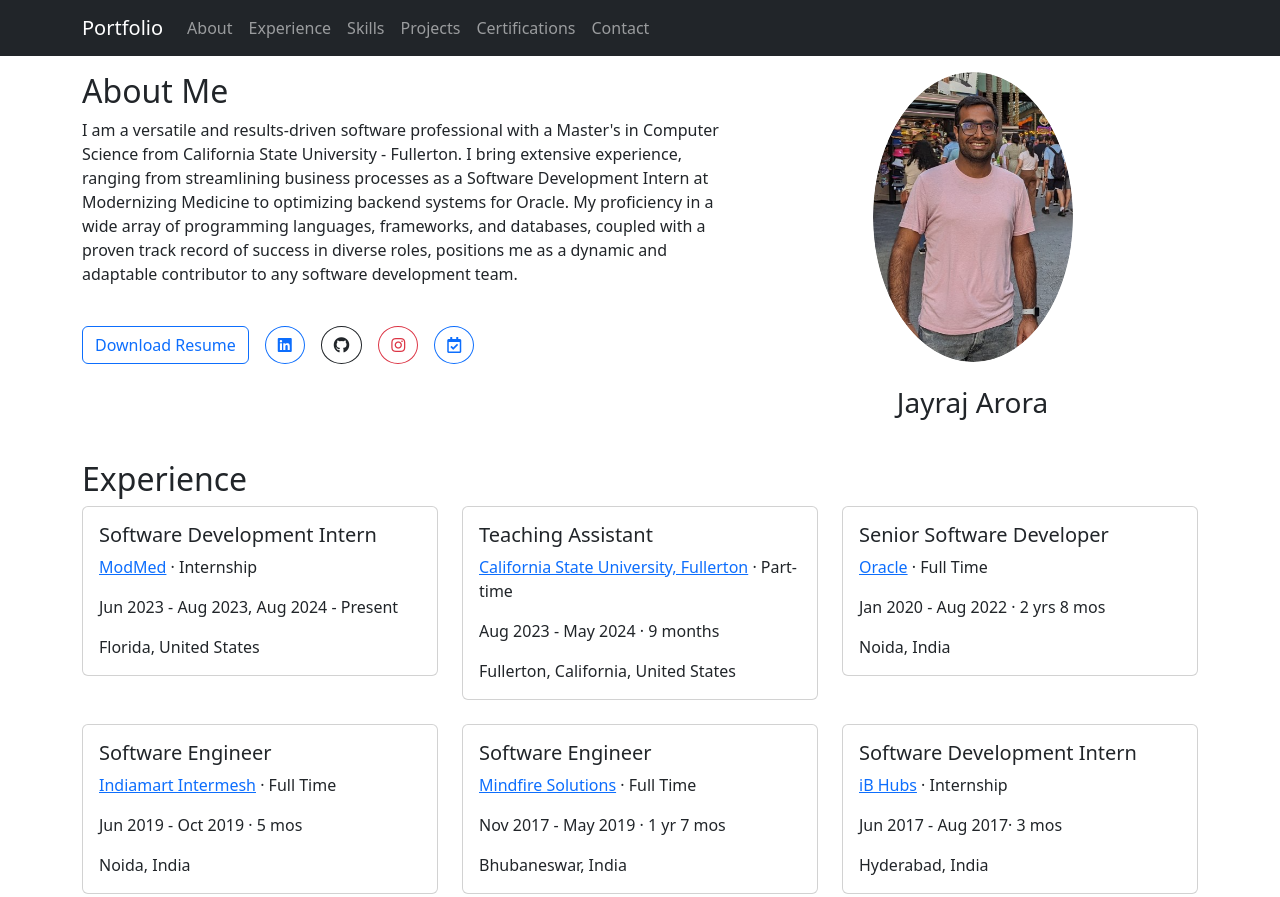
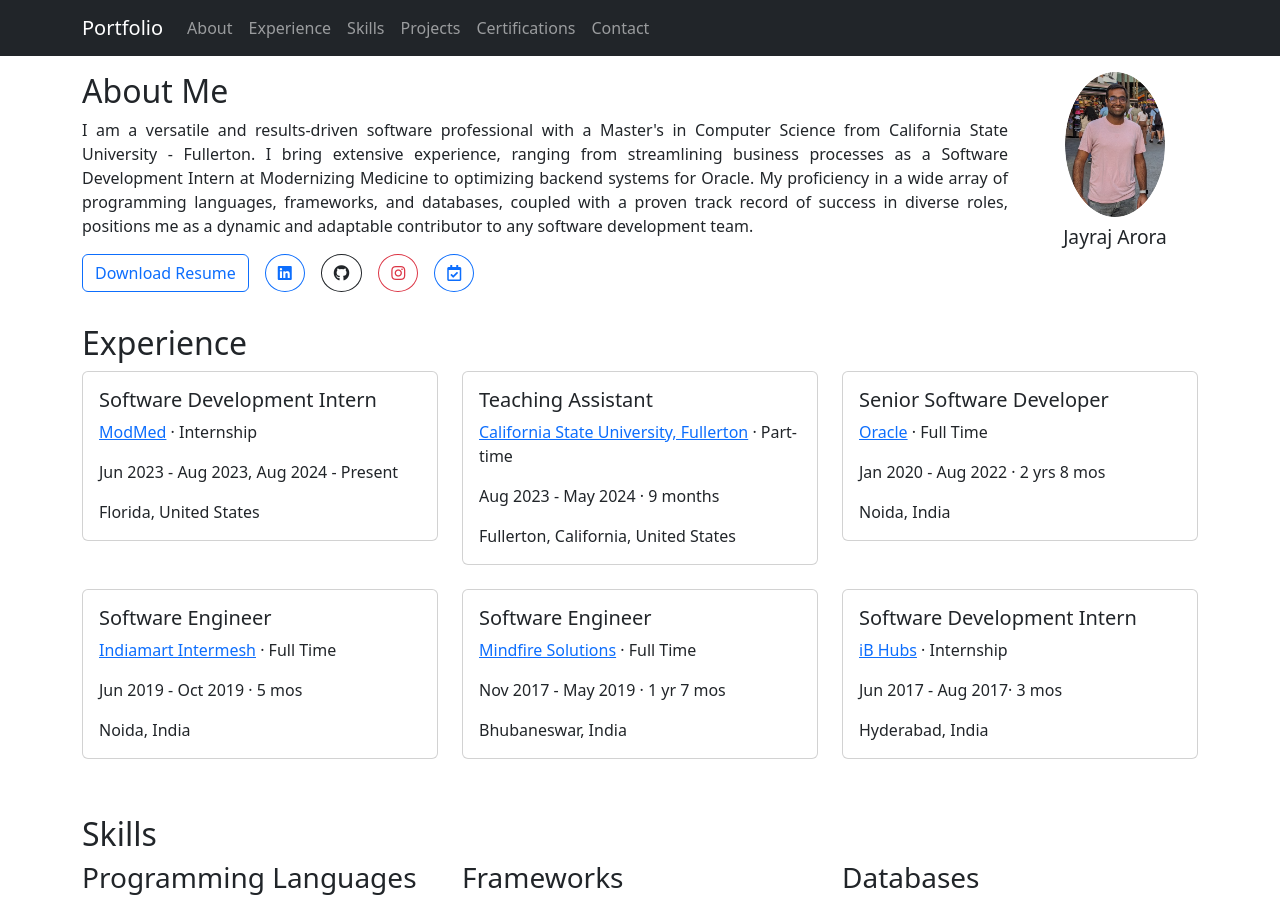
Before and after one commit to JAYRAJARORA/jayrajarora.github.io, a plain HTML site: page index.html in a window 1280 px wide. Shown: the top 897 px of the page. Drawn offline with nearby package versions, Linux system fonts and the light colour scheme.

Commit message:
Removed extra spacing in About Section

```diff
--- a/index.html
+++ b/index.html
@@ -71,15 +71,24 @@
     <section id="about" class="py-3">
         <div class="container">
             <div class="row">
-                <div class="col-md-7">
+                <div class="col-md-10">
                     <h2>About Me</h2>
-                    <p>I am a versatile and results-driven software professional with a Master's in Computer Science
+                    <p style="text-align: justify;">I am a versatile and results-driven software professional with a Master's in Computer Science
                         from California State University - Fullerton. I bring extensive experience, ranging from
                         streamlining business processes as a Software Development Intern at Modernizing Medicine to optimizing backend systems for Oracle.
                         My proficiency in a wide array of programming languages, frameworks, and databases, coupled with a proven track record of success
                         in diverse roles, positions me as a dynamic and adaptable contributor to any software development team.
                     </p>
-                    <br>
+                </div>
+                <div class="col-md-2 text-center" style="padding: 0; margin: 0;">
+                    <div style="display: flex; flex-direction: column; align-items: center;">
+                        <img src="images/JayrajArora.png" alt="Jayraj Photo" class="rounded-circle mb-2" style="width: 100px; height: auto; display: block; padding: 0; margin: 0;">
+                        <h3 style="margin: 0; font-size: 1.2rem;">Jayraj Arora</h3>
+                    </div>
+                </div>
+            </div>
+            <div class="row">
+                <br>
                     <div class="d-flex justify-content-start">
                         <a href="./Jayraj_Arora_Resume.pdf" class="btn btn-outline-primary me-md-3"
                             download="JayrajArora_Resume.pdf" target="_blank">Download Resume</a>
@@ -104,13 +113,6 @@
                             <i class="far fa-calendar-check"></i>
                         </a>
                     </div>
-                </div>
-                <div class="col-md-5 text-center">
-                    <img src="images/JayrajArora.png" alt="Jayraj Photo" class="rounded-circle mb-4"
-                        style="width: 200px;">
-                    <h3>Jayraj Arora</h3>
-                </div>
-
             </div>
 
         </div>
```
